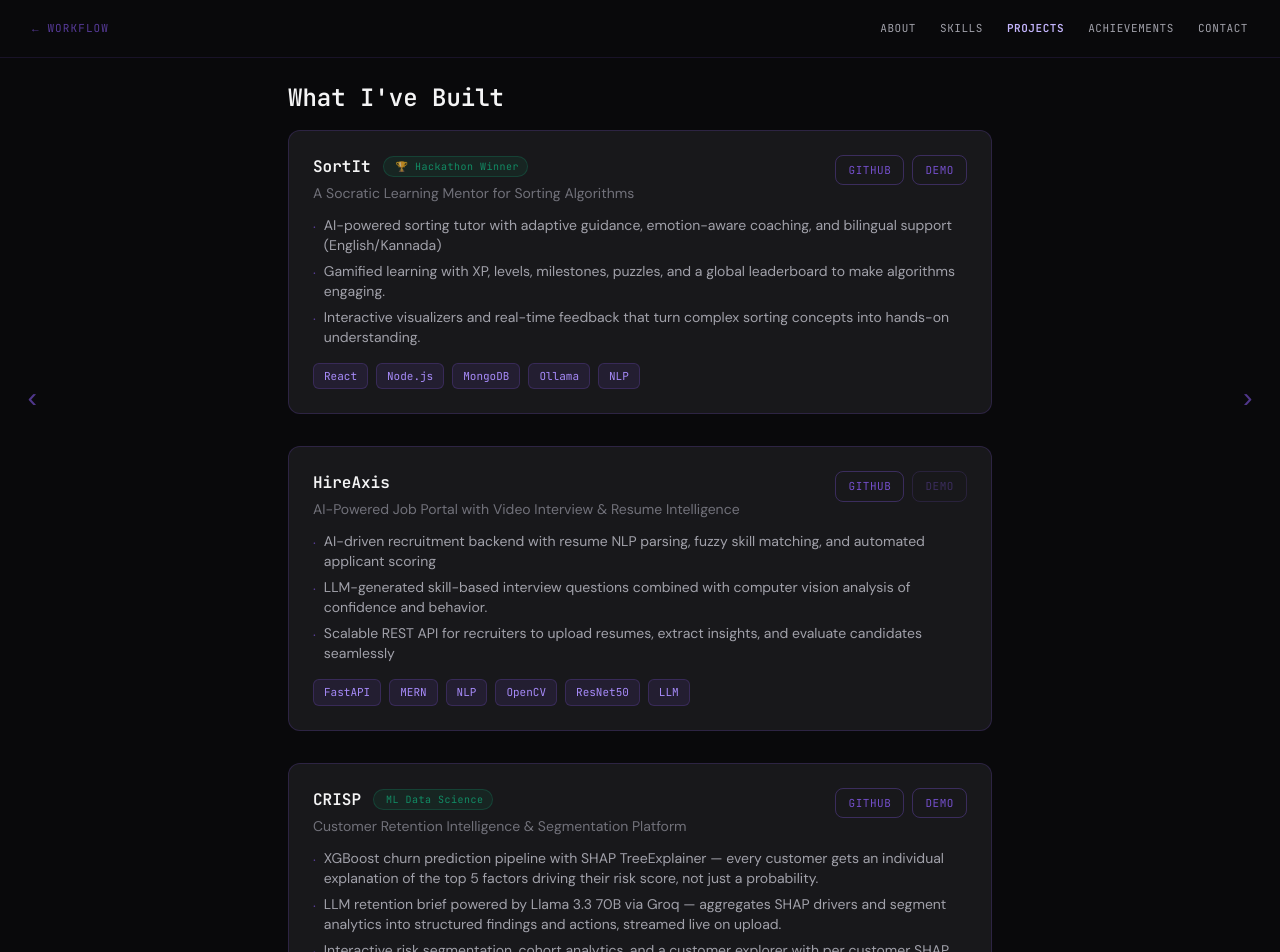
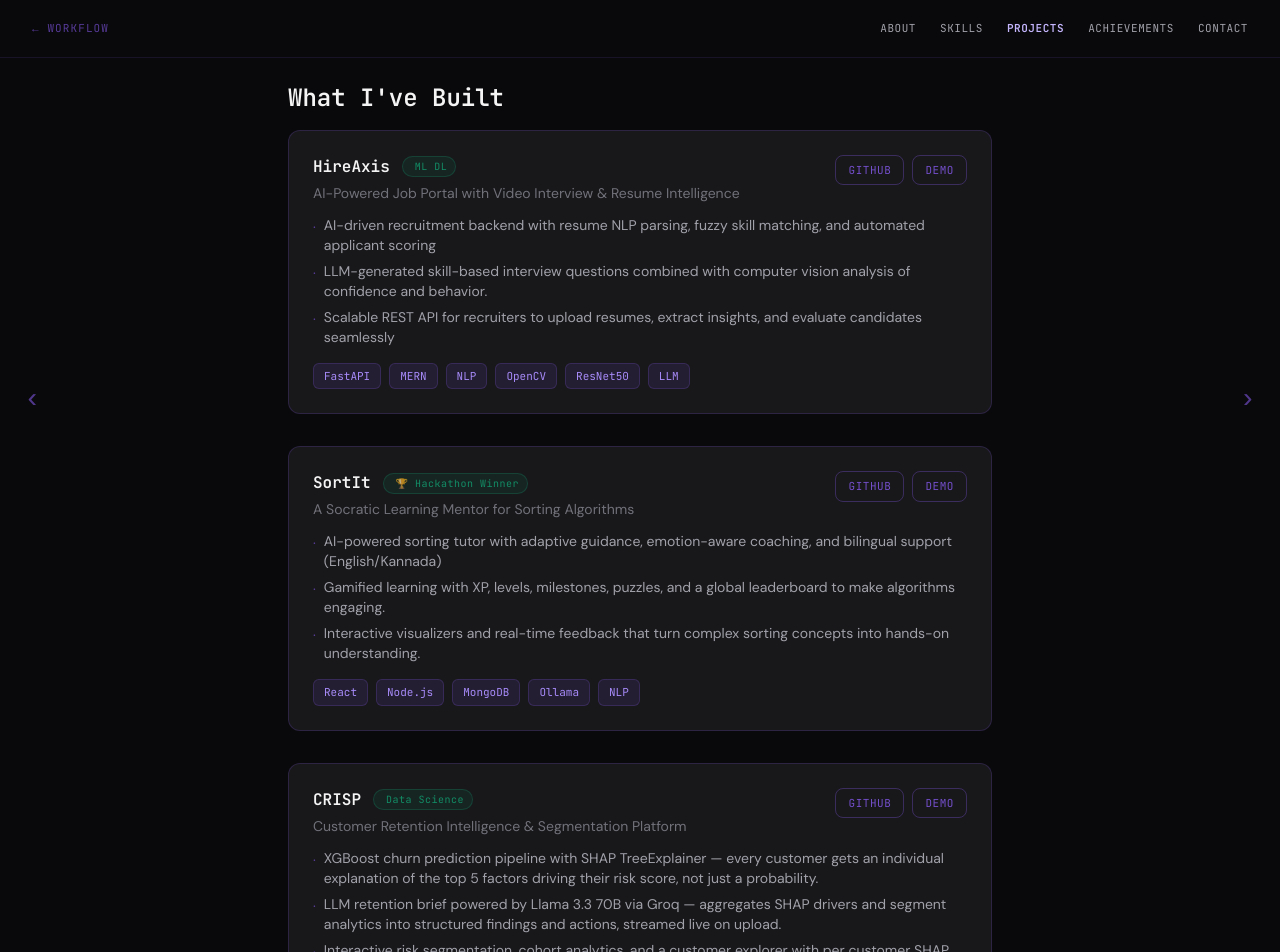
Before and after one commit to kushith19/Portfolio, a React (Vite) app: page /#/projects in a window 1280 px wide. Shown: the top 952 px of the page. Built offline with nearby package versions, Linux system fonts and the light colour scheme.

Commit message:
demo link2

```diff
--- a/src/pages/Projects.jsx
+++ b/src/pages/Projects.jsx
@@ -2,6 +2,19 @@ import PageLayout from "../components/PageLayout";
 import { motion } from "framer-motion";
 
 const projects = [
+   {
+    title: "HireAxis",
+    badge: "ML DL",
+    problem: "AI-Powered Job Portal with Video Interview & Resume Intelligence",
+    highlights: [
+      "AI-driven recruitment backend with resume NLP parsing, fuzzy skill matching, and automated applicant scoring",
+      "LLM-generated skill-based interview questions combined with computer vision analysis of confidence and behavior.",
+      "Scalable REST API for recruiters to upload resumes, extract insights, and evaluate candidates seamlessly",
+    ],
+    stack: ["FastAPI", "MERN", "NLP", "OpenCV", "ResNet50", "LLM"],
+    github: "https://github.com/kushith19/HireAxis",
+    demo: 'https://vimeo.com/1173374668?fl=ip&fe=ec',
+  },
   {
     title: "SortIt",
     badge: "🏆 Hackathon Winner",
@@ -15,21 +28,10 @@ const projects = [
     github: "https://github.com/kushith19/SortIt-socratic-AI-mentor-",
     demo: "https://vimeo.com/1171793551?fl=ip&fe=ec",
   },
-  {
-    title: "HireAxis",
-    problem: "AI-Powered Job Portal with Video Interview & Resume Intelligence",
-    highlights: [
-      "AI-driven recruitment backend with resume NLP parsing, fuzzy skill matching, and automated applicant scoring",
-      "LLM-generated skill-based interview questions combined with computer vision analysis of confidence and behavior.",
-      "Scalable REST API for recruiters to upload resumes, extract insights, and evaluate candidates seamlessly",
-    ],
-    stack: ["FastAPI", "MERN", "NLP", "OpenCV", "ResNet50", "LLM"],
-    github: "https://github.com/kushith19/HireAxis",
-    demo: '',
-  },
+
   {
   title: "CRISP",
-   badge: "ML Data Science",
+   badge: "Data Science",
   problem: "Customer Retention Intelligence & Segmentation Platform",
   highlights: [
     "XGBoost churn prediction pipeline with SHAP TreeExplainer — every customer gets an individual explanation of the top 5 factors driving their risk score, not just a probability.",
```
